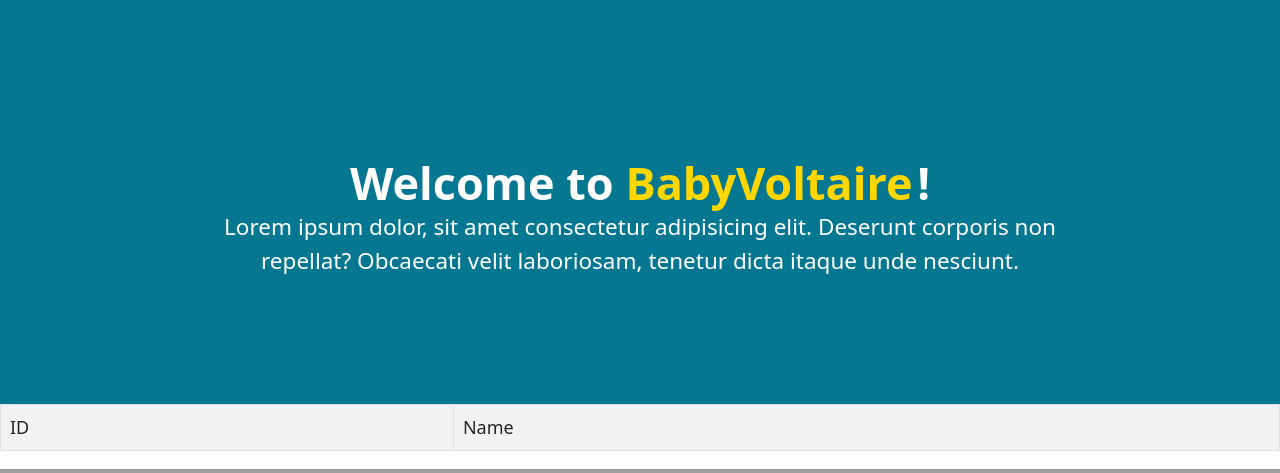
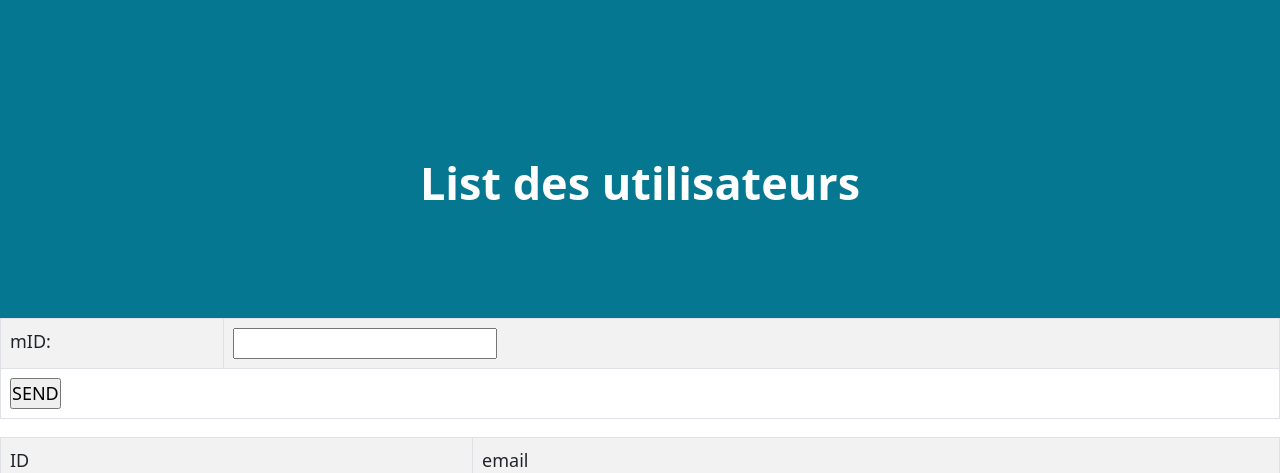
Before and after one commit to Neptade/babyVoltaire, a Node server app: template views/pages/membresInfo.ejs in a window 1280 px wide. Shown: the part 56-529 px from the top of the page. Run offline with Node 20, Linux system fonts and the light colour scheme; the template is opened without the code that fills it, so the values that code supplies are empty; grey boxes are pictures that could not be loaded.

Commit message:
updated so that the user can navigate the app

```diff
--- a/views/pages/home.ejs
+++ b/views/pages/home.ejs
@@ -115,7 +115,7 @@
         <div class="collapse navbar-collapse" id="navbarNavDropdown">
           <ul class="navbar-nav mx-5">
             <li class="nav-item active">
-              <a class="nav-link font-weight-bold" style="color: rgb(6,119,144);" href="#">Home<span class="sr-only">(current)</span></a>
+              <a class="nav-link font-weight-bold" style="color: rgb(6,119,144);" href="/home/">Home<span class="sr-only">(current)</span></a>
             </li>
             <li class="nav-item">
               <a class="nav-link font-weight-bold" style="color: rgb(6,119,144);" href="#">Account</a>
@@ -140,6 +140,7 @@
           <h1 class="text_same_line font-weight-bold" style="color: rgb(255,215,0);">BabyVoltaire</h1>
           <h1 class="text_same_line font-weight-bold text-white"> !</h1>
           <p class="lead text-white">Lorem ipsum dolor, sit amet consectetur adipisicing elit. Deserunt corporis non repellat? Obcaecati velit laboriosam, tenetur dicta itaque unde nesciunt.</p>
+          <a href="/home/list" style="color: white">Lister les utilisateurs</a>
         </div>
       </div>
     </section>
--- a/views/pages/membresInfo.ejs
+++ b/views/pages/membresInfo.ejs
@@ -115,7 +115,7 @@
         <div class="collapse navbar-collapse" id="navbarNavDropdown">
           <ul class="navbar-nav mx-5">
             <li class="nav-item active">
-              <a class="nav-link font-weight-bold" style="color: rgb(6,119,144);" href="#">Home<span class="sr-only">(current)</span></a>
+              <a class="nav-link font-weight-bold" style="color: rgb(6,119,144);" href="/home">Home<span class="sr-only">(current)</span></a>
             </li>
             <li class="nav-item">
               <a class="nav-link font-weight-bold" style="color: rgb(6,119,144);" href="#">Account</a>
@@ -136,19 +136,23 @@
     <section class="py-5 text-center container test">
       <div class="row py-lg-5">
         <div class="col-lg-10 col-md-8 mx-auto mt-5">
-          <h1 class="text_same_line font-weight-bold text-white">Welcome to </h1>
-          <h1 class="text_same_line font-weight-bold" style="color: rgb(255,215,0);">BabyVoltaire</h1>
-          <h1 class="text_same_line font-weight-bold text-white"> !</h1>
-          <p class="lead text-white">Lorem ipsum dolor, sit amet consectetur adipisicing elit. Deserunt corporis non repellat? Obcaecati velit laboriosam, tenetur dicta itaque unde nesciunt.</p>
-        </div>
+          <h1 class="text_same_line font-weight-bold text-white">List des utilisateurs</h1>
       </div>
     </section>
     </div>
 
+    <form action='/home/membreData/' method='get' enctype='application/x-www-form-urlencoded'>
+      <table class="table table-striped table-bordered table-hover">
+          <tr><td>mID:</td>
+              <td><input type='number' name='mID' value='<%= membres.mID %>' /></td></tr>
+          <tr><td colspan='2'> <input type='submit' value='SEND' /> </td></tr>
+      </table>
+    </form>
+
     <table class="table table-striped table-bordered table-hover">
       <tr>
           <td>ID</td>
-          <td>Name</td>
+          <td>email</td>
       </tr>
 
       <% for (var m of membres) { %>
@@ -158,6 +162,7 @@
           </tr>
       <% } %>
     </table>
+
 
     <div class="bg-image pt-5"
           style="background-image: url('https://st3.depositphotos.com/3894705/17563/i/600/depositphotos_175633760-stock-photo-seamles-paper-template-with-dots.jpg')
```
Lines whose indentation alone changed are shown as unchanged.
